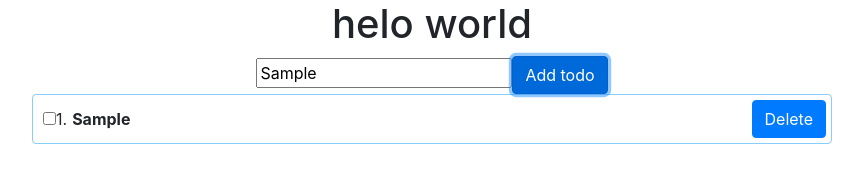
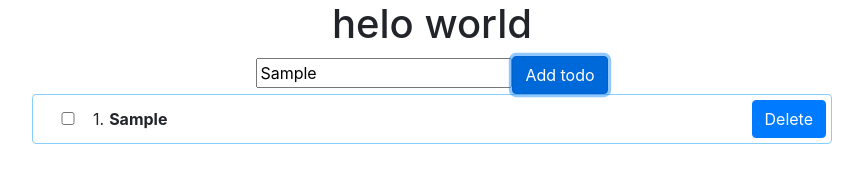
Before and after one commit to romantymets/FirstReactApp, a React (Create React App) app: page / in a window 1280 px wide. Both pictures are taken after typing "Sample" into the empty fields and a click on the button "Add todo". Shown: the top 194 px of the page, without its empty margins (208-1071 px from the left). Built offline with nearby package versions, Linux system fonts and the light colour scheme.

Commit message:
add new style

```diff
--- a/src/App.css
+++ b/src/App.css
@@ -26,4 +26,5 @@
 }
 .checkbox-container{
     margin-left: 5px;
+    width: 50px;
 }
--- a/src/App.js
+++ b/src/App.js
@@ -2,6 +2,7 @@ import React from 'react';
 import 'bootstrap/dist/css/bootstrap.css'
 import './App.css';
 import Todolist from "./Todo/Todolist";
+
 class App extends React.Component {
   constructor() {
     super();
@@ -12,25 +13,48 @@ class App extends React.Component {
       check: false
     };
   }
+
   onTextChange = (e) => {
-     this.setState({ newInputText: e.target.value,})
+    this.setState({ newInputText: e.target.value, })
   };
-  onButtonClick =() => {
+  onButtonClick = () => {
     const newInputText = this.state.newInputText;
     const oldTodos = this.state.todos;
-     this.setState({
-       todos:[...oldTodos,newInputText]});
+    this.setState({
+      todos: [...oldTodos, {
+        id: oldTodos.length + 1,
+        title: newInputText,
+        complited: false
+      }]
+    });
   }
-  ontextCheck=(e) => {
-    const check = this.state.check;
+  onItemCheck = (id) => (e) => {
+    const checket = e.target.checked
+    console.log(checket)
+    //1 знайти елемент масиву todo
+    const carentTodo = this.state.todos.find(todo => todo.id === id)
+    //2 поміняти в ньому valye.complite na e.target.checked
+    carentTodo.complited = checket
+    // 3 create new array with new todo.it
+    const newArray = [];
+    this.state.todos.forEach(todo => {
+      if (todo.id === id) {
+        newArray.push(carentTodo)
+      } else {
+        newArray.push(todo)
+      }
+    })
+    //4 put new array to state
+    this.setState({ todos: newArray })
+  };
+  /** todo: додати метод onItemRemove за аналогією як (не додавати в new array)*/
 
-  };
-  render () {
+  render() {
     const newInputText = this.state.newInputText;
     const todos = this.state.todos;
     const check = this.state.check;
     return (
-      <div className="app" >
+      <div className="app">
         <h1> helo world </h1>
         <div className="button-conteiner">
           <input type={"text"} onChange={this.onTextChange}>
@@ -39,26 +63,12 @@ class App extends React.Component {
           <button className="btn btn-primary" type={"button"} onClick={this.onButtonClick}>
             Add todo
           </button>
-          <Todolist>
+          <Todolist
+            todos={todos}
+            onItemCheck={this.onItemCheck}
+          >
+          </Todolist>
 
-          </Todolist>
-          <ul className="ul-container">
-            {todos.map((todo, index) =>
-              (<li className="li-conteiner">
-                <span>
-                     <input type="checkbox" className="checkbox-container"
-                     onChange={this.ontextCheck}
-                     />
-                       {index + 1}.
-                       <strong className="strong-container">
-                         {todo}
-                       </strong>
-                </span>
-
-                <button className="btn btn-primary"> Delete </button>
-              </li>)
-            )}
-          </ul>
         </div>
 
       </div>
--- a/src/Todo/Todolist.js
+++ b/src/Todo/Todolist.js
@@ -7,12 +7,31 @@ class Todolist extends React.Component {
     {
     }
   };
+// todo:ТЕКСТ ЗАКРЕСЛЕНИЙ КОЛИ ЧЕКЕД ТЕКСТ ДИКОРЕЙШЕН
+//  КОЛИ ЧЕКЕД ТЕКСТ ДИКОРЕЙШЕН
 
-  render () {
+  render() {
+    const { todos, onItemCheck } = this.props
+    return (
+      <div className="ul-container">
+        <ul className="ul-container">
+          {todos.map((todo) =>
+            (<li className="li-conteiner" key={todo.id}>
+                <span>
+                     <input type="checkbox" className="checkbox-container" checked={todo.complited}
+                            onChange={onItemCheck(todo.id)}
+                     />
+                  {todo.id}.
+                       <strong className="strong-container">
+                         {todo.title}
+                       </strong>
+                </span>
 
-    return (
-      <div className="ul-container" >
-        </div>
+              <button className="btn btn-primary"> Delete</button>
+            </li>)
+          )}
+        </ul>
+      </div>
     );
   };
 }
```
